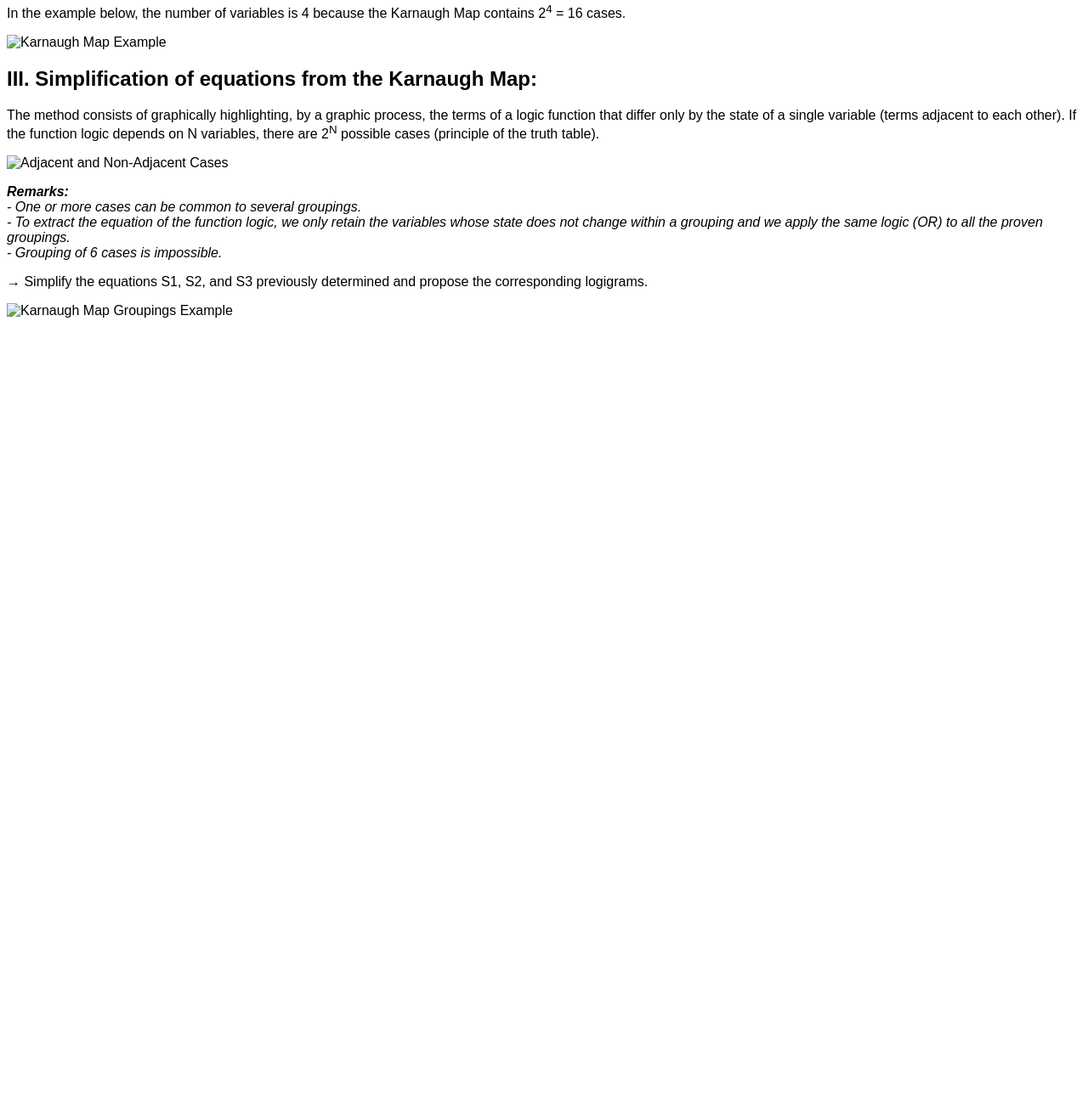
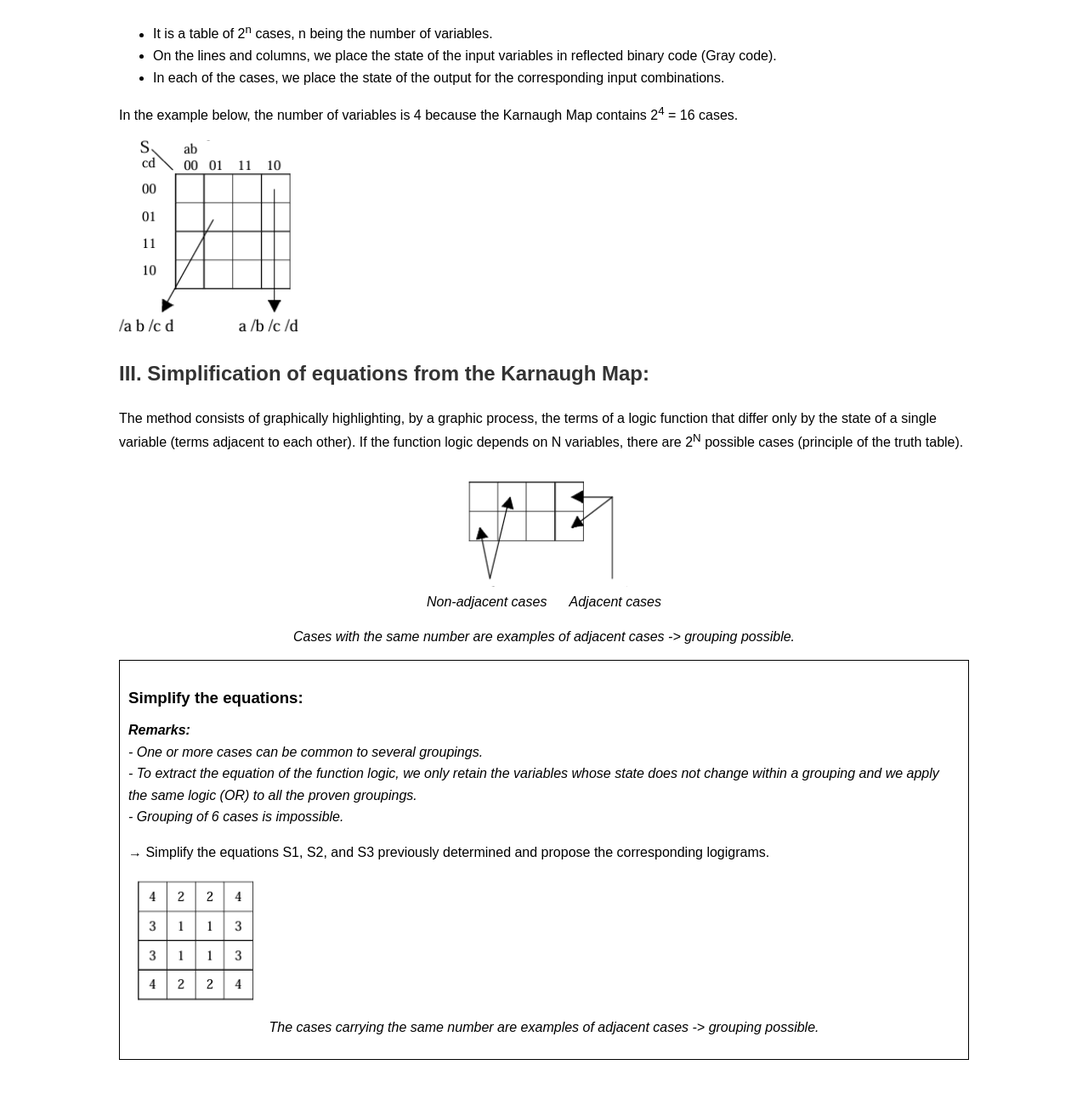
Before and after one commit to codex-demos/math, a plain HTML site: page page1.html in a window 1280 px wide. Shown: the part 303-1590 px from the top of the page at 85% size. Before the commit the page ends 800 px from the top, so only its background shows below. Drawn offline with Linux system fonts and the light colour scheme.

Commit message:
add assets to page 1

```diff
--- a/page1.html
+++ b/page1.html
@@ -1,76 +1,123 @@
 <!DOCTYPE html>
 <html lang="en">
   <head>
-    <meta charset="UTF-8">
+    <meta charset="UTF-8" />
     <title>Karnaugh Map Simplification Method</title>
     <style>
-        /* Add your CSS styling here */
       body {
         font-family: Arial, sans-serif;
+        padding: 20px;
+        line-height: 1.6;
+        max-width: 1000px;
+        margin: auto;
+        margin-bottom: 50px;
       }
-        table, th, td {
-            border: 1px solid black;
-            border-collapse: collapse;
+      h1,
+      h2 {
+        text-align: left;
+        color: #333;
       }
-        th, td {
-            padding: 5px;
-            text-align: center;
-        }
-        .table-title {
-            text-align: left;
+      img {
+        width: auto;
+        height: auto;
+        max-width: 100%;
+        display: block;
+        margin: 10px 0;
       }
       .remark {
         font-style: italic;
+        margin-top: 10px;
       }
       .remark-title {
         font-weight: bold;
       }
+      .bordered-section {
+        border: 1px solid #000;
+        padding: 10px;
+        margin-top: 10px;
+      }
+      .image-caption {
+        text-align: center;
+        font-style: italic;
+        margin: 5px 0 15px 0;
+      }
+      .section-title {
+        margin-bottom: 0;
+      }
     </style>
   </head>
   <body>
-
     <h1>Simplification Method: The Karnaugh Map</h1>
 
     <h2>I. Introduction:</h2>
     <p>
-    In a previous lesson (on Boolean logic), we learned that the method of simplifying equations by performing
-    successive factorizations became very time-consuming and tedious as the number of variables increased.
-    The Karnaugh map method allows us to perform simplifications much more quickly without having to write long equations.
+      In a previous lesson (on Boolean logic), we learned that the method of
+      simplifying equations by performing successive factorizations became very
+      time-consuming and tedious as the number of variables increased. The
+      Karnaugh map method allows us to perform simplifications much more quickly
+      without having to write long equations.
     </p>
 
     <h2>II. The Karnaugh Map:</h2>
     <ul>
-    <li>It is a table of 2<sup>n</sup> cases, n being the number of variables.</li>
-    <li>On the lines and columns, we place the state of the input variables in reflected binary code (Gray code).</li>
-    <li>In each of the cases, we place the state of the output for the corresponding input combinations.</li>
+      <li>
+        It is a table of 2<sup>n</sup> cases, n being the number of variables.
+      </li>
+      <li>
+        On the lines and columns, we place the state of the input variables in
+        reflected binary code (Gray code).
+      </li>
+      <li>
+        In each of the cases, we place the state of the output for the
+        corresponding input combinations.
+      </li>
     </ul>
-
-<p>In the example below, the number of variables is 4 because the Karnaugh Map contains 2<sup>4</sup> = 16 cases.</p>
-
-<!-- Placeholder for the first example image -->
-<img src="" alt="Karnaugh Map Example">
+    <p>
+      In the example below, the number of variables is 4 because the Karnaugh
+      Map contains 2<sup>4</sup> = 16 cases.
+    </p>
+    <img src="image.png" alt="Karnaugh Map Example" />
 
     <h2>III. Simplification of equations from the Karnaugh Map:</h2>
     <p>
-    The method consists of graphically highlighting, by a graphic process, the terms of a logic function that differ
-    only by the state of a single variable (terms adjacent to each other). If the function logic depends on N variables,
-    there are 2<sup>N</sup> possible cases (principle of the truth table).
+      The method consists of graphically highlighting, by a graphic process, the
+      terms of a logic function that differ only by the state of a single
+      variable (terms adjacent to each other). If the function logic depends on
+      N variables, there are 2<sup>N</sup> possible cases (principle of the
+      truth table).
+    </p>
+    <img
+      style="margin: auto"
+      src="image-2.png"
+      alt="Adjacent and Non-Adjacent Cases"
+    />
+    <p class="image-caption">
+      Non-adjacent cases &nbsp;&nbsp;&nbsp;&nbsp; Adjacent cases
+    </p>
+    <p class="image-caption">
+      Cases with the same number are examples of adjacent cases -> grouping
+      possible.
     </p>
 
-<!-- Placeholder for the second example image -->
-<img src="path_to_your_second_image.png" alt="Adjacent and Non-Adjacent Cases">
-
+    <div class="bordered-section">
+      <h3 class="section-title">Simplify the equations:</h3>
       <p class="remark">
-    <span class="remark-title">Remarks:</span><br>
-    - One or more cases can be common to several groupings.<br>
-    - To extract the equation of the function logic, we only retain the variables whose state does not change within a grouping and we apply the same logic (OR) to all the proven groupings.<br>
+        <span class="remark-title">Remarks:</span><br />
+        - One or more cases can be common to several groupings.<br />
+        - To extract the equation of the function logic, we only retain the
+        variables whose state does not change within a grouping and we apply the
+        same logic (OR) to all the proven groupings.<br />
         - Grouping of 6 cases is impossible.
       </p>
-
-<p>→ Simplify the equations S1, S2, and S3 previously determined and propose the corresponding logigrams.</p>
-
-<!-- Placeholder for the third example image -->
-<img src="path_to_your_third_image.png" alt="Karnaugh Map Groupings Example">
-
+      <p>
+        → Simplify the equations S1, S2, and S3 previously determined and
+        propose the corresponding logigrams.
+      </p>
+      <img src="image-1.png" alt="Karnaugh Map Groupings Example" />
+      <p class="image-caption">
+        The cases carrying the same number are examples of adjacent cases ->
+        grouping possible.
+      </p>
+    </div>
   </body>
 </html>
```
Also changed, not shown: image-1.png (added), image-2.png (added), image.png (added), 1 other file. Lines whose indentation alone changed are shown as unchanged.
